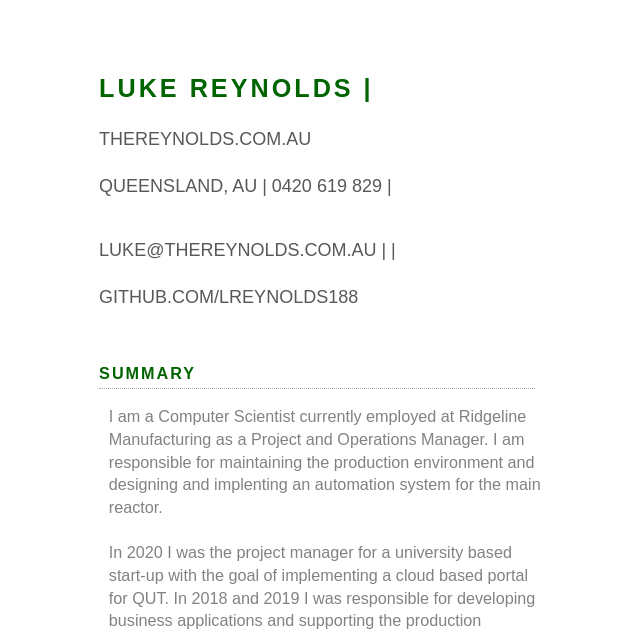
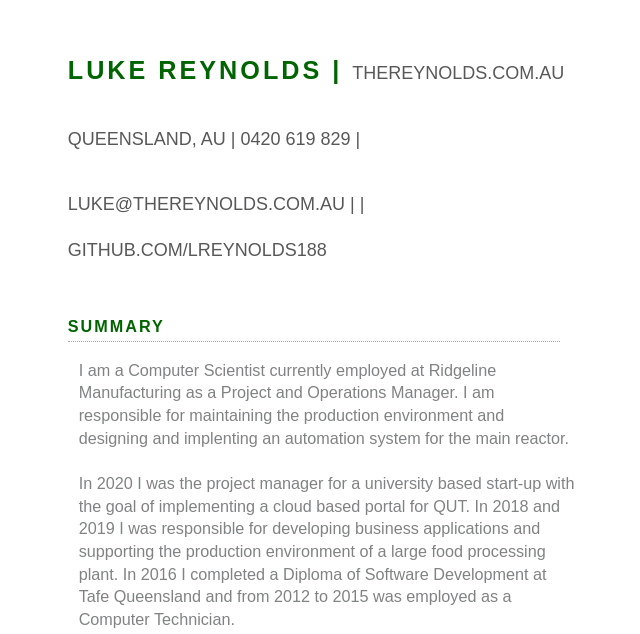
Before and after one commit to lreynolds188/Portfolio, a Next.js app: page /resume in a window 1280 px wide. Shown: the part 166-800 px from the top of the page, without its empty margins (299-939 px from the left). Built offline with nearby package versions, Linux system fonts and the light colour scheme.

Commit message:
Update Resume.module.css

```diff
--- a/styles/Resume.module.css
+++ b/styles/Resume.module.css
@@ -1,6 +1,6 @@
 .container {
   min-height: 100vh;
-  margin: 10%;
+  margin: 5%;
   padding: 0 0.5rem;
   display: flex;
   flex-direction: column;
```
